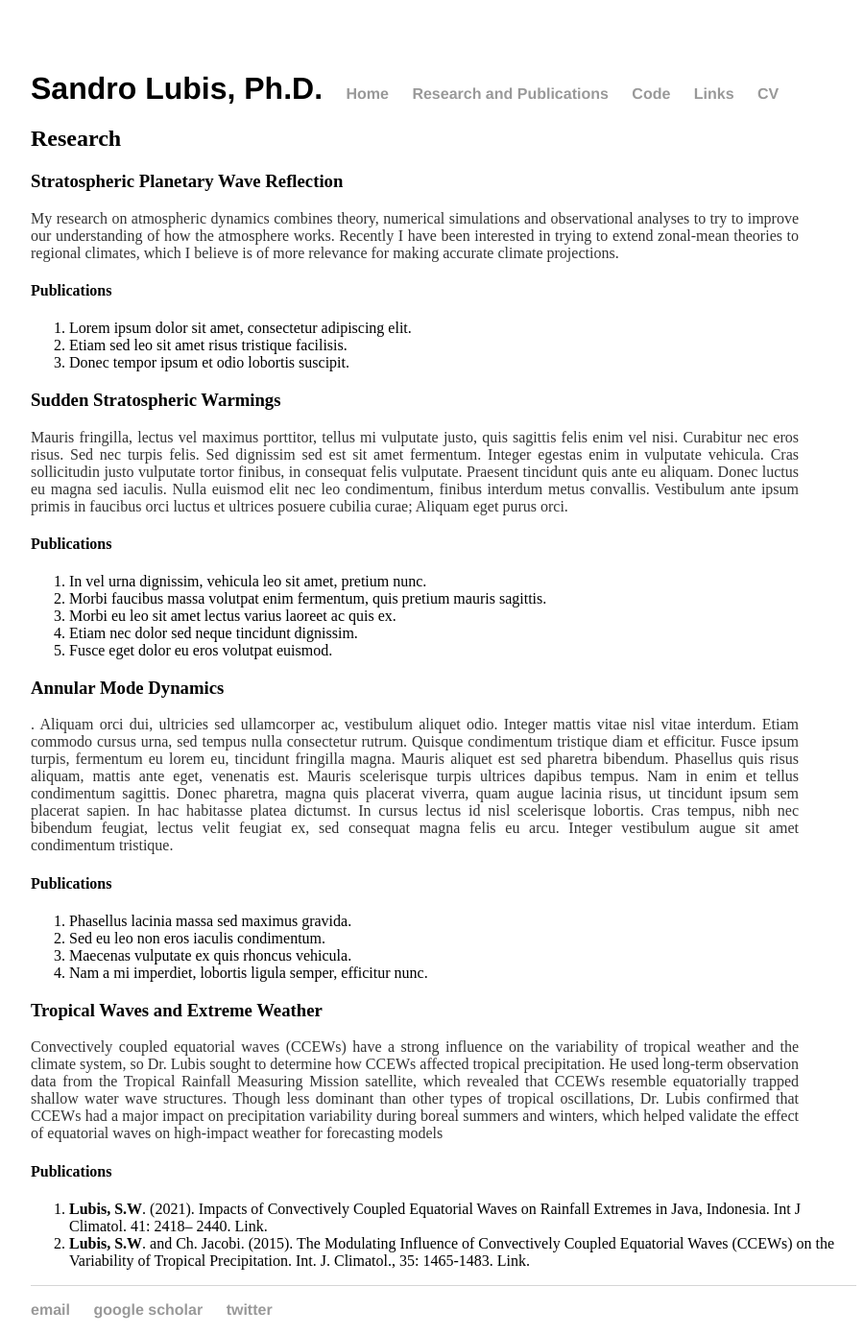
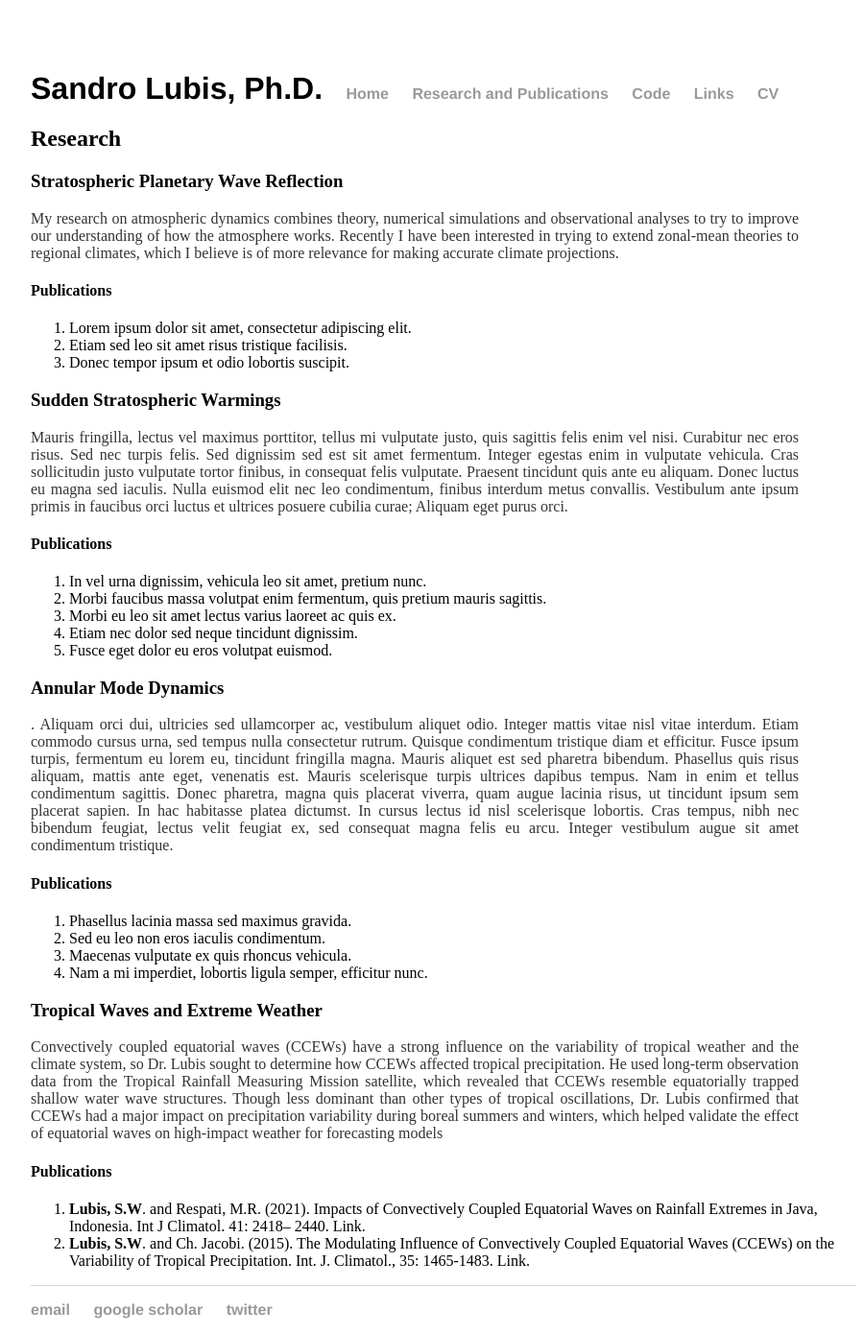
Before and after one commit to sandrolubis/sandrolubis.github.io, a Jekyll site: the page built from research/index.html, in a window 1280 px wide. Shown: the whole page at 96% size, without its empty margins (276-1176 px from the left). Built offline with Jekyll 4.4.1, drawn with Linux system fonts in a browser that asks for light colours.

Commit message:
Update index.html

```diff
--- a/research/index.html
+++ b/research/index.html
@@ -50,7 +50,7 @@ title: Research Interests | Sandro Lubis
 				which helped validate the effect of equatorial waves on high-impact weather for forecasting models </font></p>
 			<h4>Publications</h4>
 			<ol>
-			  <li><b>Lubis, S.W</b>. (2021). Impacts of Convectively Coupled Equatorial Waves on Rainfall Extremes in Java, Indonesia. Int J Climatol. 41: 2418– 2440. Link. </li>
+			  <li><b>Lubis, S.W</b>. and Respati, M.R. (2021). Impacts of Convectively Coupled Equatorial Waves on Rainfall Extremes in Java, Indonesia. Int J Climatol. 41: 2418– 2440. Link. </li>
 			  <li><b>Lubis, S.W</b>. and Ch. Jacobi. (2015). The Modulating Influence of Convectively Coupled Equatorial Waves (CCEWs) on the Variability of Tropical Precipitation. Int. J. Climatol., 35: 1465-1483. Link.</li>
 			</ol>
 		</div>
```
